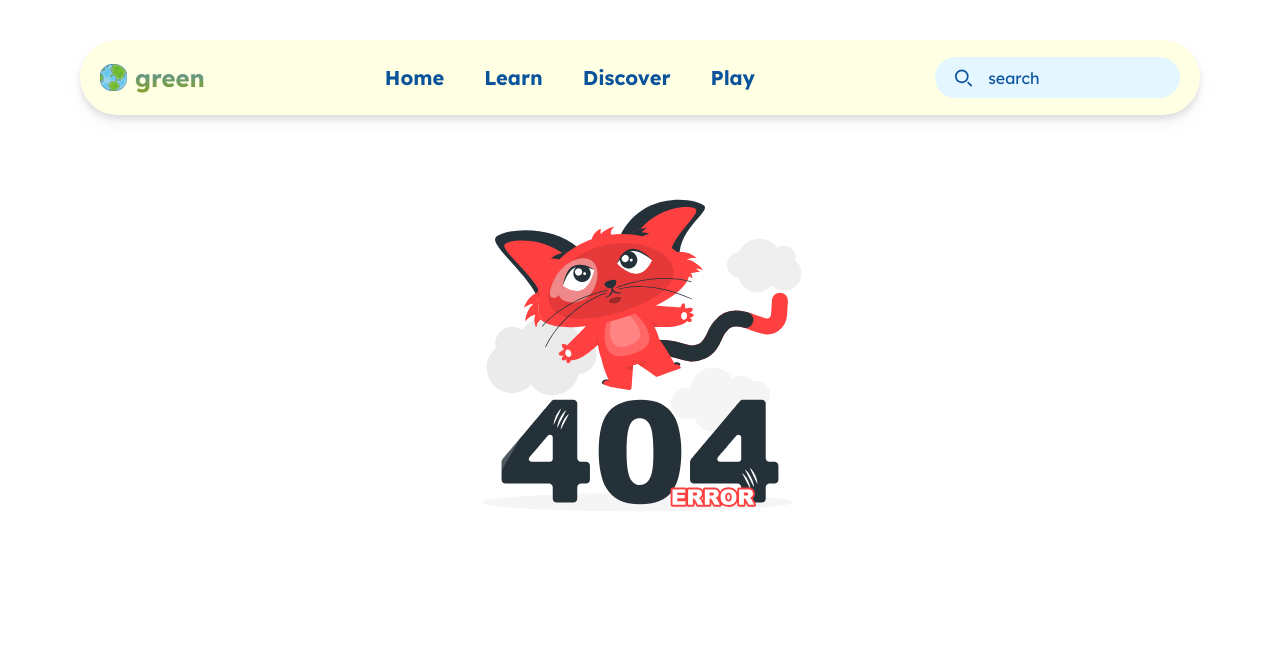
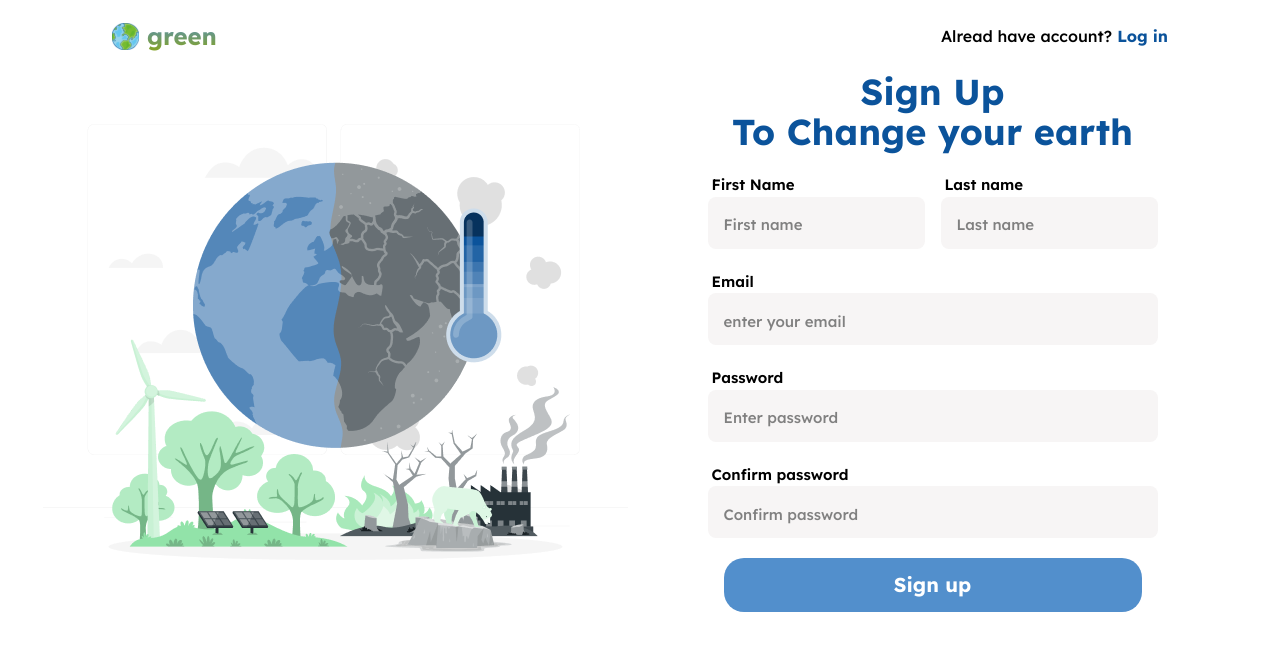
Before and after one commit to Saeedinum/EcoChain, a React (Vite) app: page /signup in a window 1280 px wide. Shown: the top 650 px of the page. Built offline with nearby package versions, Linux system fonts and the light colour scheme; no server answers.

Commit message:
feat: add Login and SignUp pages with form handling

```diff
--- a/src/components/Footer.tsx
+++ b/src/components/Footer.tsx
@@ -1,17 +1,12 @@
-import { Link } from "react-router-dom";
-import earthLogo from "/src/assets/global/earth.svg";
-import emailIcon from "@/assets/global/email.svg";
+import { Link } from "react-router-dom"
+import emailIcon from "@/assets/global/email.svg"
+import Logo from "./Logo"
 
 const Footer = () => {
   return (
     <footer className="mb-5 mt-20 flex w-full flex-col items-start gap-[40px] rounded-[197px] bg-[#FFFFE4] px-[120px] py-[30px] sm:pl-52 md:relative md:flex-row md:justify-evenly md:px-10">
       <div className="flex flex-col items-center gap-[10px]">
-        <div className="flex items-center gap-2">
-          <img src={earthLogo} alt="logo " className="" />
-          <h1 className="bg-gradient-to-b from-[#528FCC] to-[#86A41E] bg-clip-text text-2xl font-bold text-transparent">
-            green
-          </h1>
-        </div>
+        <Logo />
         <p className="text-nowrap text-[13px] text-[#0B539B]">
           Lorem ipsum dolor sit amet, <br /> consectetur adipiscing elit.
         </p>
@@ -78,7 +73,7 @@ const Footer = () => {
         © 2024, All Rights Reserved
       </p>
     </footer>
-  );
-};
+  )
+}
 
-export default Footer;
+export default Footer
--- a/src/components/Header.tsx
+++ b/src/components/Header.tsx
@@ -1,26 +1,22 @@
-import React from "react";
-import { NavLink } from "react-router-dom";
+import React from "react"
+import { NavLink } from "react-router-dom"
 
-import earthLogo from "/src/assets/global/earth.svg";
-import searchLogo from "/src/assets/global/search.svg";
-import menuLogo from "/src/assets/global/menu.svg";
+import searchLogo from "/src/assets/global/search.svg"
+import menuLogo from "/src/assets/global/menu.svg"
 
 import {
   DropdownMenu,
   DropdownMenuContent,
   DropdownMenuItem,
   DropdownMenuTrigger,
-} from "@/components/ui/dropdown-menu";
+} from "@/components/ui/dropdown-menu"
+
+import Logo from "./Logo"
 
 const Header: React.FC = () => {
   return (
     <header className="m-5 flex h-[75px] items-center justify-between rounded-[50px] p-5 md:mx-20 md:my-10 md:bg-[#FFFFE4] md:drop-shadow-lg">
-      <div className="flex items-center gap-2">
-        <img src={earthLogo} alt="logo " className="" />
-        <h1 className="bg-gradient-to-b from-[#528FCC] to-[#86A41E] bg-clip-text text-2xl font-bold text-transparent">
-          green
-        </h1>
-      </div>
+      <Logo />
       <div className="sm:hidden">
         <DropdownMenu>
           <DropdownMenuTrigger>
@@ -81,7 +77,7 @@ const Header: React.FC = () => {
         />
       </span>
     </header>
-  );
-};
+  )
+}
 
-export default Header;
+export default Header
--- /dev/null
+++ b/src/components/Logo.tsx
@@ -0,0 +1,15 @@
+import { Link } from "react-router-dom"
+import earthLogo from "/src/assets/global/earth.svg"
+
+const Logo: React.FC = () => {
+  return (
+    <Link to={"/"} className="flex items-center gap-2">
+      <img src={earthLogo} alt="logo " className="" />
+      <h1 className="bg-gradient-to-b from-[#528FCC] to-[#86A41E] bg-clip-text text-2xl font-bold text-transparent">
+        green
+      </h1>
+    </Link>
+  )
+}
+
+export default Logo
--- a/src/feature/auth/authSlice.ts
+++ b/src/feature/auth/authSlice.ts
@@ -1,11 +1,6 @@
+import { AuthSlice } from "@/types"
 import { createSlice } from "@reduxjs/toolkit"
 import type { PayloadAction } from "@reduxjs/toolkit"
-
-export interface AuthSlice {
-  fullName: string
-  token: string
-  id: string
-}
 
 const initialState: Partial<AuthSlice> = {}
 
@@ -13,9 +8,9 @@ export const authSlice = createSlice({
   name: "auth",
   initialState,
   reducers: {
-    login: (state, action: PayloadAction<AuthSlice>) => {
-      state = action.payload
+    login: (_, action: PayloadAction<AuthSlice>) => {
       localStorage.setItem("token", action.payload.token)
+      return action.payload
     },
     logout: () => {
       localStorage.clear()
--- /dev/null
+++ b/src/feature/auth/components/Header.tsx
@@ -0,0 +1,28 @@
+import Logo from "@/components/Logo"
+import { Link } from "react-router-dom"
+
+const Header = ({ type }: { type: "signup" | "login" }) => {
+  const [suggest, redirect] =
+    type === "login"
+      ? ["Don’t have account ?", "Sign up"]
+      : ["Alread have account?", "Log in"]
+  return (
+    <header className="px-5 pt-5 sm:px-28">
+      <nav className="flex items-center justify-between">
+        <Logo />
+        <p className="flex-col items-center font-medium text-black max-sm:flex max-sm:text-sm">
+          {suggest}
+          <Link
+            to={`${type === "signup" ? "/login" : "/signup"}`}
+            className="font-bold text-[#0B539B]"
+          >
+            {" "}
+            {redirect}
+          </Link>
+        </p>
+      </nav>
+    </header>
+  )
+}
+
+export default Header
--- /dev/null
+++ b/src/feature/auth/components/InputField.tsx
@@ -0,0 +1,32 @@
+import { UseFormRegister, FieldValues } from "react-hook-form"
+
+type InputFieldProps<T extends FieldValues> = {
+  id: string
+  label: string
+  type?: string
+  placeholder: string
+  register: ReturnType<UseFormRegister<T>>
+}
+
+const InputField = <T extends FieldValues>({
+  id,
+  label,
+  type = "text",
+  placeholder,
+  register,
+}: InputFieldProps<T>) => {
+  return (
+    <label htmlFor={id} className="relative w-full">
+      <span className="ml-1 text-[15px] font-semibold text-black">{label}</span>
+      <input
+        id={id}
+        type={type}
+        placeholder={placeholder}
+        {...register}
+        className="h-[52px] w-full rounded-[8px] bg-[#f7f5f5] pl-[16px] text-[20px] font-medium outline-none placeholder:text-[15px] placeholder:text-[#808080]"
+      />
+    </label>
+  )
+}
+
+export default InputField
--- /dev/null
+++ b/src/feature/auth/pages/Login.tsx
@@ -0,0 +1,61 @@
+import { useForm, SubmitHandler } from "react-hook-form"
+import { LoginForm } from "@/types"
+import Header from "../components/Header"
+import image from "@/assets/auth/login.png"
+import InputField from "../components/InputField"
+
+const Login = () => {
+  const {
+    register,
+    handleSubmit,
+    // watch,
+    // formState: { errors },
+  } = useForm<LoginForm>()
+
+  const onSubmit: SubmitHandler<LoginForm> = (data: LoginForm) =>
+    console.log(data)
+
+  return (
+    <>
+      <Header type="login" />
+      <main className="max-w-screen mt-5 flex items-center justify-center gap-20 lg:h-[70vh]">
+        <section className="max-w-[450px] lg:mr-[5rem]">
+          <header className="text-center text-3xl font-bold text-[#0B539B] sm:text-4xl">
+            <h1>
+              Log in <br />
+              Follow our world
+            </h1>
+          </header>
+
+          <form
+            onSubmit={handleSubmit(onSubmit)}
+            className="mt-5 flex flex-col items-center justify-between gap-7 max-sm:px-10"
+          >
+            <InputField
+              label="  Email"
+              id="email"
+              placeholder="enter your email"
+              register={register("email", { required: true })}
+            />
+            <InputField
+              label=" Password"
+              id="password"
+              placeholder="Enter password"
+              register={register("password", { required: true })}
+            />
+            <div></div>
+            <button
+              type="submit"
+              className="h-[54px] w-full rounded-[20px] bg-[#528FCC] text-[20px] font-bold text-white max-sm:mb-5 sm:w-[418px]"
+            >
+              Log in
+            </button>
+          </form>
+        </section>
+        <img src={image} alt="" className="hidden lg:block" />
+      </main>
+    </>
+  )
+}
+
+export default Login
--- /dev/null
+++ b/src/feature/auth/pages/SignUp.tsx
@@ -0,0 +1,82 @@
+
+import { useForm, SubmitHandler } from "react-hook-form"
+import Header from "../components/Header"
+import image from "@/assets/auth/singup.png"
+import { SignupForm } from "@/types"
+import InputField from "../components/InputField"
+
+const SignUp = () => {
+  const {
+    register,
+    handleSubmit,
+    // watch,
+    // formState: { errors },
+  } = useForm<SignupForm>()
+
+  const onSubmit: SubmitHandler<SignupForm> = (data: SignupForm) =>
+    console.log(data)
+
+  return (
+    <>
+      <Header type="signup" />
+      <main className="max-w-screen mt-5 flex items-center justify-center gap-20">
+        <img src={image} alt="" className="hidden lg:block" />
+        <section className="max-w-[450px] lg:mr-[5rem]">
+          <header className="text-center text-3xl font-bold text-[#0B539B] sm:text-4xl">
+            <h1>
+              Sign Up <br />
+              To Change your earth
+            </h1>
+          </header>
+
+          <form
+            onSubmit={handleSubmit(onSubmit)}
+            className="mt-5 flex flex-col items-center justify-between gap-5 max-sm:px-10"
+          >
+            <div className="flex w-full flex-col gap-4 sm:flex-row">
+              <InputField
+                label="First Name"
+                id="firstName"
+                placeholder="First name"
+                register={register("firstName", { required: true })}
+              />
+              <InputField
+                label="Last name"
+                id="lastName"
+                placeholder="Last name"
+                register={register("lastName", { required: true })}
+              />
+            </div>
+            <InputField
+              label="  Email"
+              id="email"
+              placeholder="enter your email"
+              register={register("email", { required: true })}
+            />
+            <InputField
+              label=" Password"
+              id="password"
+              placeholder="Enter password"
+              register={register("password", { required: true })}
+            />
+            <InputField
+              label="Confirm password"
+              id="confirmPassword"
+              placeholder="Confirm password"
+              register={register("confirmPassword", { required: true })}
+            />
+
+            <button
+              type="submit"
+              className="h-[54px] w-full rounded-[20px] bg-[#528FCC] text-[20px] font-bold text-white max-sm:mb-5 sm:w-[418px]"
+            >
+              Sign up
+            </button>
+          </form>
+        </section>
+      </main>
+    </>
+  )
+}
+
+export default SignUp
--- /dev/null
+++ b/src/types/index.ts
@@ -0,0 +1,18 @@
+export interface AuthSlice {
+  fullName: string
+  token: string
+  id: string
+}
+
+export type SignupForm = {
+  firstName: string
+  lastName: string
+  email: string
+  password: string
+  confirmPassword: string
+}
+
+export type LoginForm = {
+  email: string
+  password: string
+}
```
Also changed, not shown: src/router/Router.tsx (+19 -9 lines), src/assets/auth/login.png (added), src/assets/auth/singup.png (added), src/types/backend.ts (added).
